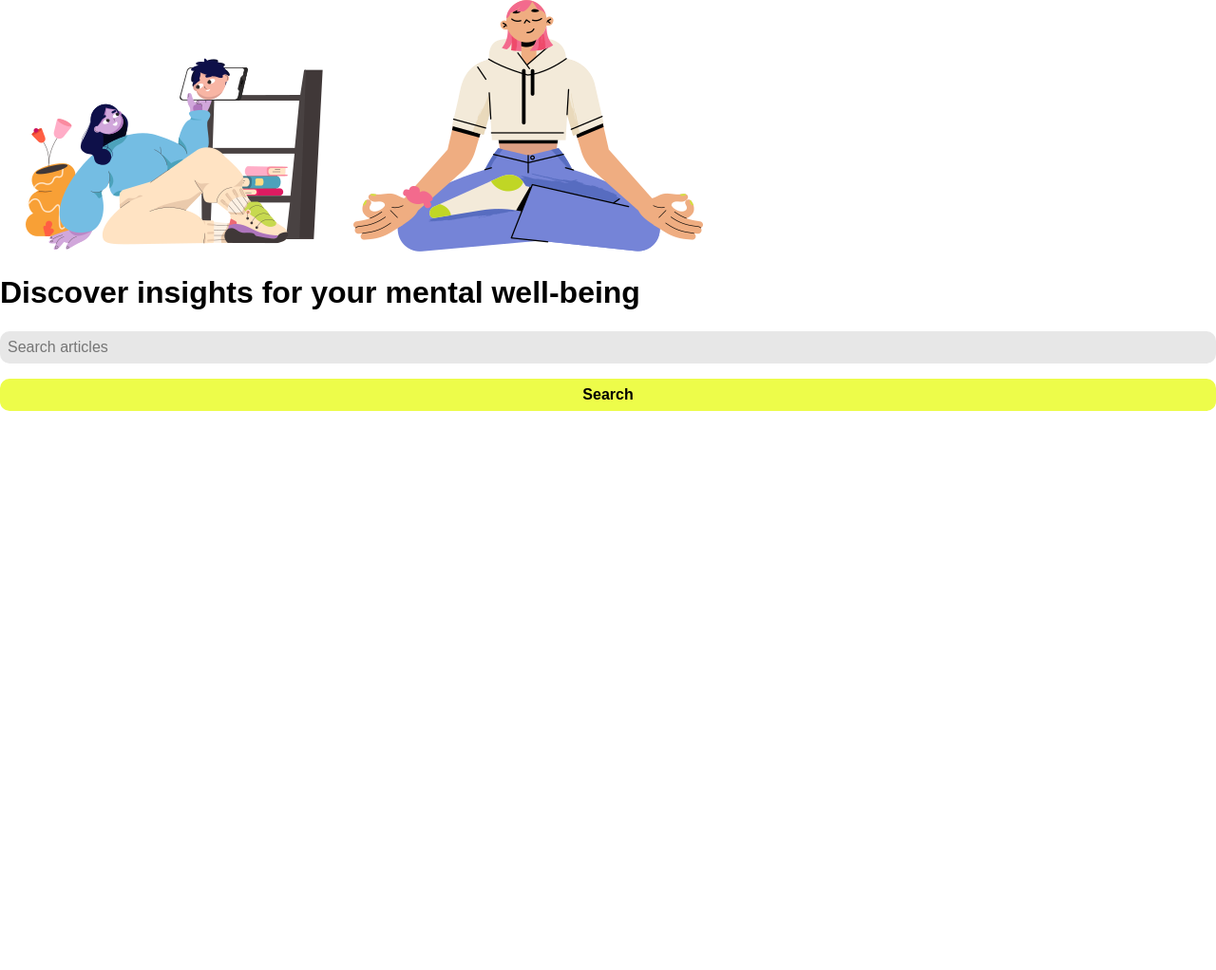
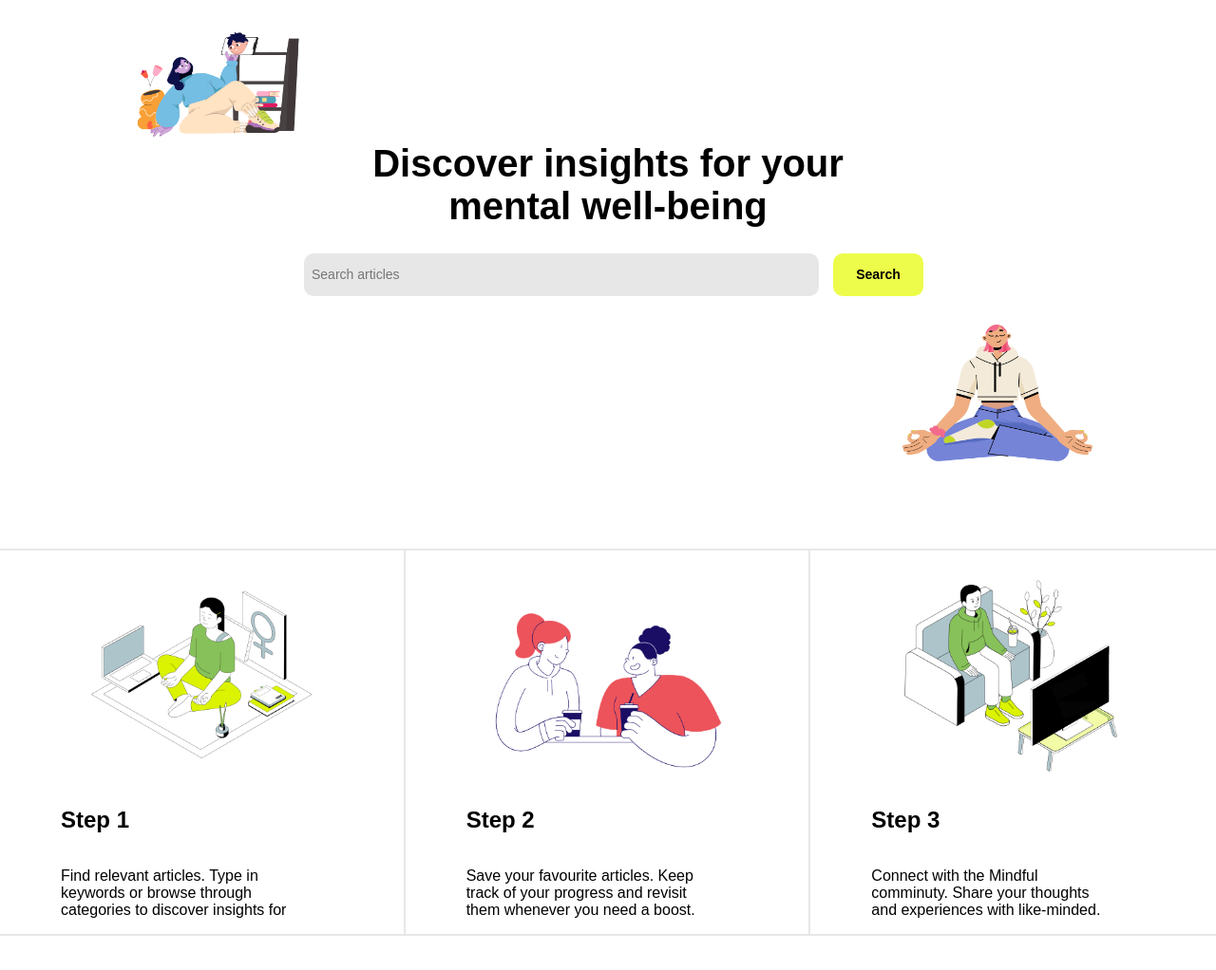
Before and after one commit to DominikSubocz/Mindful, a PHP site: page /Mindful/ in a window 1280 px wide. Shown: the part 83-1105 px from the top of the page at 95% size. Before the commit the page ends 516 px from the top, so only its background shows below. Run offline with PHP 8.4, Linux system fonts and the light colour scheme.

Commit message:
Styling Index
I am actually quite impressed that I managed to pull this off, but I guess that's problem with my confidence level.

Anyway, I haven't finished adding bits and styling index so I'm going to do that next, but I managed to add and style the hero bit (I thinkt that's what it's called) and the steps bit, according to the design.

```diff
--- a/css/style.css
+++ b/css/style.css
@@ -332,6 +332,11 @@ input:not(input.button) {
   flex: 1;
 }
 
+.step-card, .index-steps-container{
+  border: 2px solid #e7e7e7;
+}
+
+
 @media screen and (max-width:450px){
   .authentication-container, .contact-form-container, .contact-map-container{
     width: 75vw !important;
@@ -923,4 +1148,112 @@ input:not(input.button) {
     margin-right: auto;
     width: 96vw;
   }
+
+  .home-img{
+    width: 200px;
+    position: absolute;
+    top:0;
+    bottom:0;
+    right:0;
+    left:0;
+  }
+
+  .home-hero-img1{
+    top:115px;
+    left:130px;
+  }
+
+  .home-hero-img2{
+    top:425px;
+    right: 130px;
+    margin-left: auto;
+  }
+
+  .index-content{
+    max-width: 100vw;
+  }
+
+  .index-content h1{
+    max-width: 500px;
+    margin-top:150px;
+    text-align: center;
+    margin-left: auto;
+    margin-right: auto;
+    font-size: 40px;
+  }
+
+  .index-content form{
+    max-width: 90vw;
+  }
+
+  .index-content input{
+    height: 45px;
+    margin-left:25vw;
+    max-width: 800px;
+    font-size: 14px;
+  }
+
+  .index-content form div{
+    display: flex;
+  }
+
+  .index-content input[type=submit]{
+    max-width: 95px;
+    margin-left: 15px;
+    margin-right: 180px;
+    padding: 5px 10px;
+  }
+
+  .index-content input:not([type=submit]){
+    min-width: 275px;
+
+
+  }
+
+  .search-form-container{
+    margin:0 auto;
+  }
+
+  .index-steps-container{
+    margin: 250px auto 0 auto;
+    overflow-y: hidden;
+    display: grid; /* grid containers */
+    grid-template-columns: repeat(3, 1fr); /* three columns */
+    grid-template-rows: repeat(1, 1fr); /* one rows */
+    grid-auto-flow: column; /* in column direction */
+    max-width: 1500px;
+    border-width: 2px 0 2px 0 !important;
+
+
+
+  }
+
+  .step-card{
+    display: flex;
+    flex-direction: column;
+    justify-content: flex-end;
+    border-width: 0 2px 0 0 !important;
+  }
+
+
+  .step-card img{
+    margin:0 auto;
+  }
+
+  .step-three{
+    border-width: 0 0 0 0 !important;
+
+  }
+
+  .step-card p{
+    max-width: 250px;
+  }
+
+  .step-card h2, .step-card p{
+    margin-left:5vw;
+  }
+
+  .step-card-img{
+    width: 250px;
+  }
 }
--- a/index.php
+++ b/index.php
@@ -22,7 +22,7 @@ $location = "";
         action="<?php echo $_SERVER["PHP_SELF"];?>"
         class="form">
 
-        <div>
+        <div class="search-form-container">
             <input type="text" name="location" placeholder="Search articles" value="<?php echo $location;?>">
             <input class="button" type="submit" name="searchSubmit" value="Search">
         </div>
@@ -31,3 +31,34 @@ $location = "";
     </form>
 
 </div>
+
+<div class="index-steps-container">
+    <div class="step-card step-one">
+        <img src="images/isometric-woman-meditating-at-home.png" alt="Woman sitting meditating at home." class="step-card-img">
+        <h2>Step 1</h2>
+        <p>Find relevant articles. Type in
+            keywords or browse through
+            categories to discover insights for
+        </p>
+    </div>
+    <div class="step-card step-two">
+        <img src="images/bendy-meeting-of-two-friends.png" alt="Two friends meeting, having a coffe." class="step-card-img">
+        <h2>Step 2</h2>
+        <p>Save your favourite articles. Keep
+            track of your progress and revisit
+            them whenever you need a boost.
+        </p>
+    </div>
+    <div class="step-card step-three">
+        <img src="images/isometric-man-watching-tv-at-home.png" alt="Man sitting on a couch watching TV." class="step-card-img">
+
+        <h2>Step 3</h2>
+        <p>Connect with the Mindful
+            comminuty. Share your thoughts
+            and experiences with like-minded.
+        </p>
+    </div>
+
+</div>
+
+<br><br>
```
Also changed, not shown: other parts of css/style.css (+236 -16 lines), images/bendy-meeting-of-two-friends.png (added), images/isometric-man-watching-tv-at-home.png (added), images/isometric-woman-meditating-at-home.png (added).
